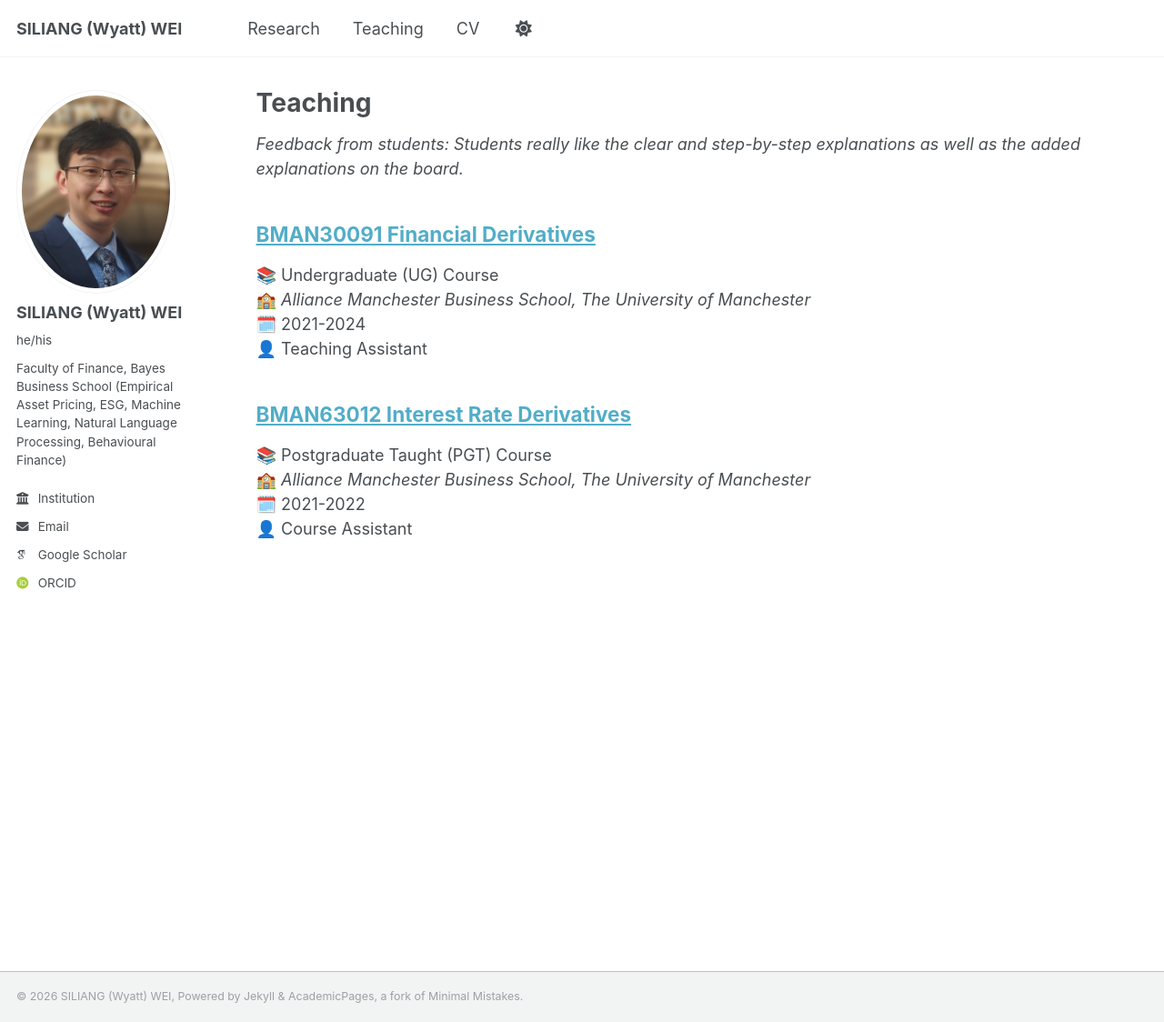
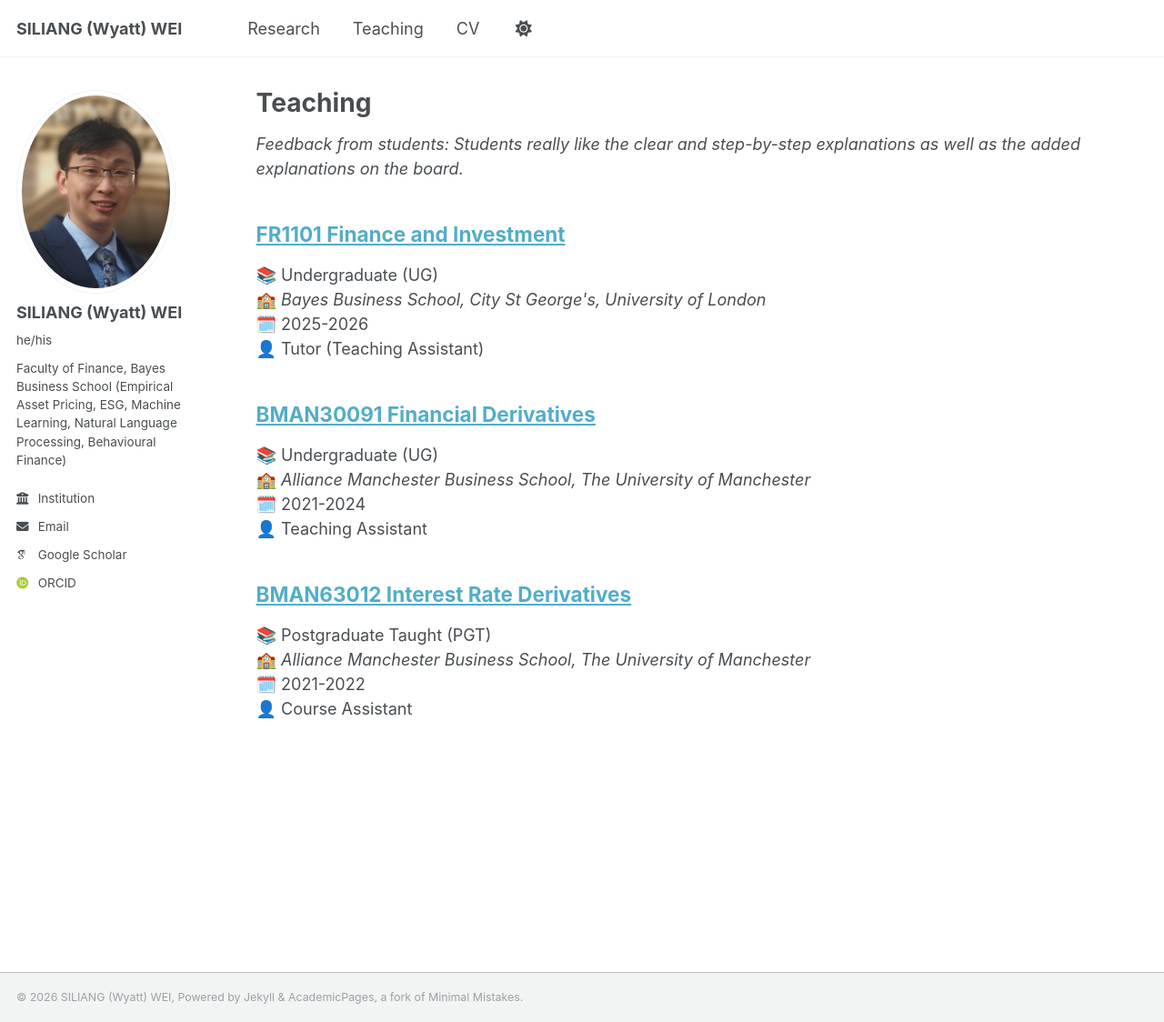
Before and after one commit to wyattswei/wyattswei.github.io, a Jekyll site: the page built from _pages/teaching.html, in a window 1280 px wide and 1124 px high. Shown: the whole window at 91% size. Built offline with Jekyll 4.4.1, drawn with Linux system fonts in a browser that asks for light colours; some web fonts are replaced.

Commit message:
add fr1101

```diff
--- a/_teaching/1-bman63012-interest-rate-derivatives.md
+++ b/_teaching/1-bman63012-interest-rate-derivatives.md
@@ -1,7 +1,7 @@
 ---
 title: "BMAN63012 Interest Rate Derivatives"
 collection: teaching
-type: "Postgraduate Taught (PGT) Course"
+type: "Postgraduate Taught (PGT)"
 permalink: /teaching/bman63012-interest-rate-derivatives
 venue: "Alliance Manchester Business School, The University of Manchester"
 academic_year: 2021-2022
--- a/_teaching/2-bman30091-financial-derivatives.md
+++ b/_teaching/2-bman30091-financial-derivatives.md
@@ -1,7 +1,7 @@
 ---
 title: "BMAN30091 Financial Derivatives"
 collection: teaching
-type: "Undergraduate (UG) Course"
+type: "Undergraduate (UG)"
 permalink: /teaching/bman30091-financial-derivatives
 venue: "Alliance Manchester Business School, The University of Manchester"
 academic_year: 2021-2024
--- /dev/null
+++ b/_teaching/3-fr1101-finance-and-investment.md
@@ -0,0 +1,9 @@
+---
+title: "FR1101 Finance and Investment"
+collection: teaching
+type: "Undergraduate (UG)"
+permalink: /teaching/fr1101-finance-and-investment
+venue: "Bayes Business School, City St George's, University of London"
+academic_year: 2025-2026
+role: Tutor (Teaching Assistant)
+---
```
